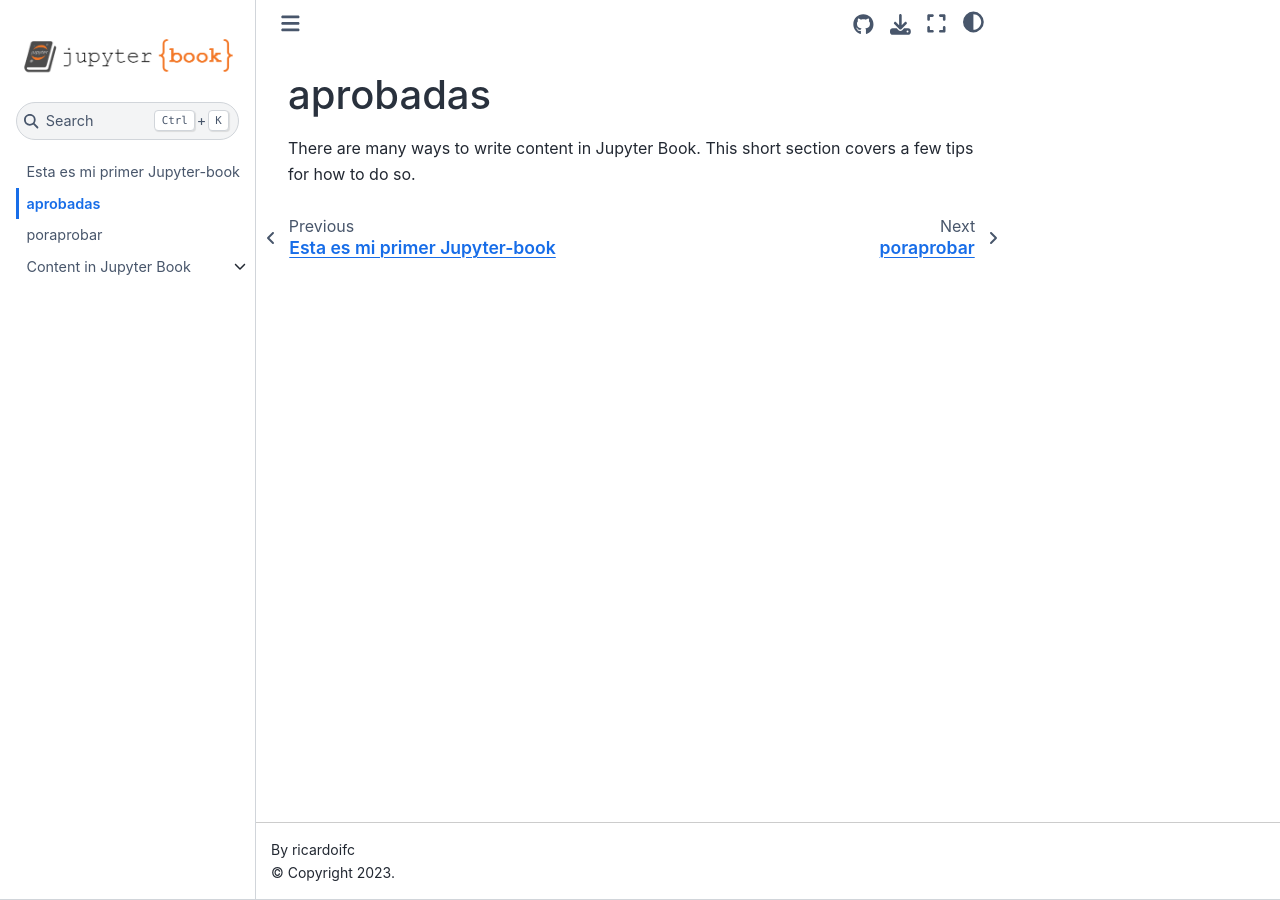
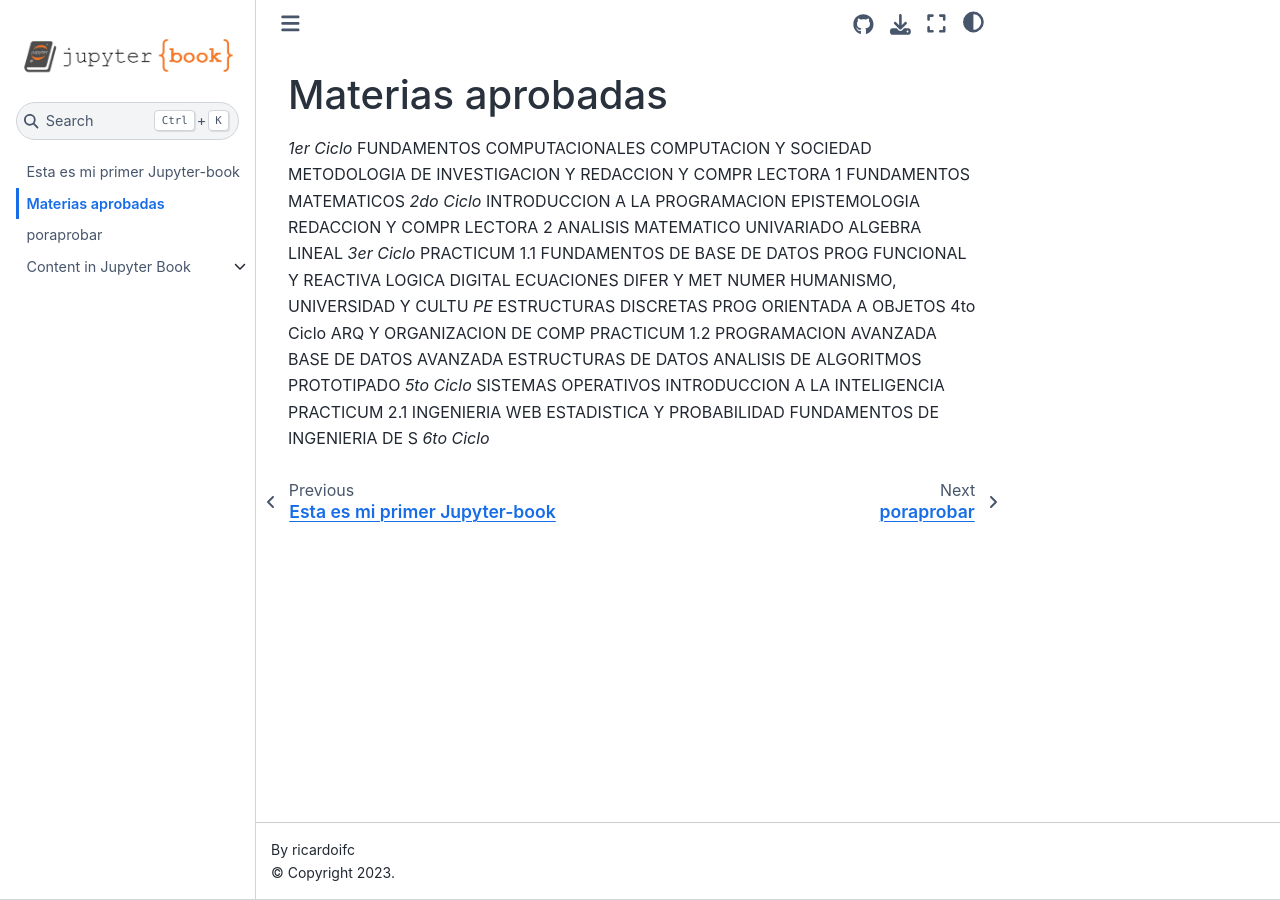
Before and after one commit to ricardoifc/milibro5, a Jupyter Book: the page built from aprobadas.md, in a window 1280 px wide. Built offline with Jupyter Book 1.0.4 settings and Sphinx 7.4.7 and the Sphinx Book theme 1.1.4, drawn with Linux system fonts in a browser that asks for light colours.

Commit message:
Update aprobadas.md

```diff
--- a/aprobadas.md
+++ b/aprobadas.md
@@ -1,5 +1,40 @@
-aprobadas
+Materias aprobadas
 =======================
-
-There are many ways to write content in Jupyter Book. This short section
-covers a few tips for how to do so.
+*1er Ciclo*
+FUNDAMENTOS COMPUTACIONALES
+COMPUTACION Y SOCIEDAD
+METODOLOGIA DE INVESTIGACION Y
+REDACCION Y COMPR LECTORA 1
+FUNDAMENTOS MATEMATICOS
+*2do Ciclo*
+INTRODUCCION A LA PROGRAMACION
+EPISTEMOLOGIA
+REDACCION Y COMPR LECTORA 2
+ANALISIS MATEMATICO UNIVARIADO
+ALGEBRA LINEAL
+*3er Ciclo*
+PRACTICUM 1.1
+FUNDAMENTOS DE BASE DE DATOS
+PROG FUNCIONAL Y REACTIVA
+LOGICA DIGITAL
+ECUACIONES DIFER Y MET NUMER
+HUMANISMO, UNIVERSIDAD Y CULTU
+*PE*
+ESTRUCTURAS DISCRETAS
+PROG ORIENTADA A OBJETOS
+4to Ciclo
+ARQ Y ORGANIZACION DE COMP
+PRACTICUM 1.2
+PROGRAMACION AVANZADA
+BASE DE DATOS AVANZADA
+ESTRUCTURAS DE DATOS
+ANALISIS DE ALGORITMOS
+PROTOTIPADO
+*5to Ciclo*
+SISTEMAS OPERATIVOS
+INTRODUCCION A LA INTELIGENCIA
+PRACTICUM 2.1
+INGENIERIA WEB
+ESTADISTICA Y PROBABILIDAD
+FUNDAMENTOS DE INGENIERIA DE S
+*6to Ciclo*
```
